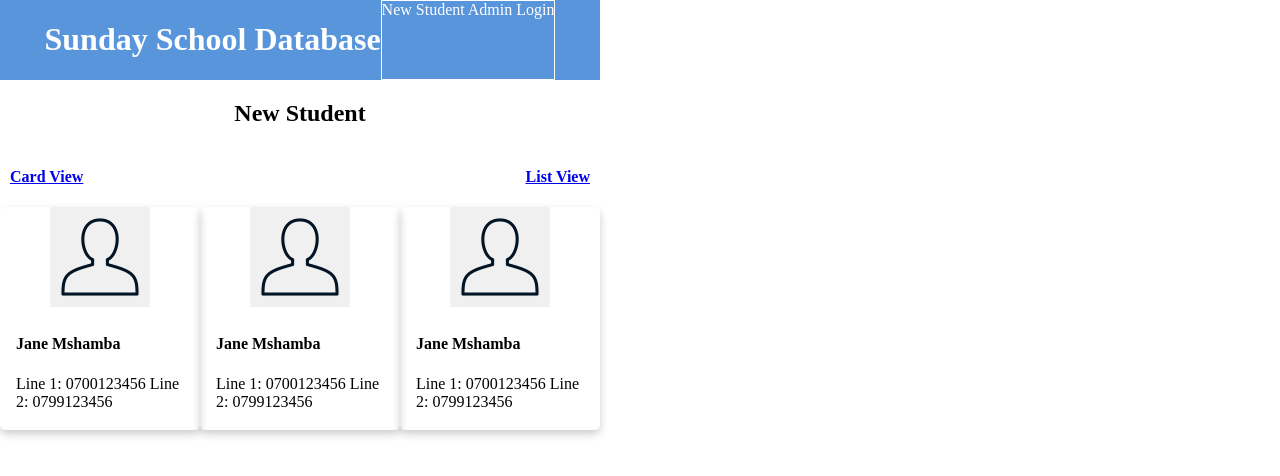
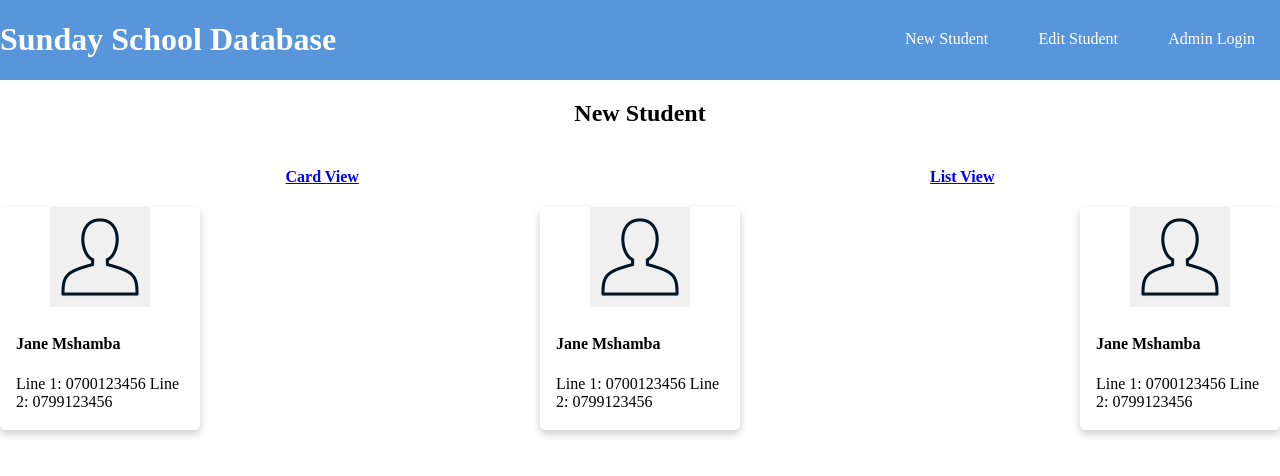
Before and after one commit to avicndugu/sunday-school-database, a PHP site: page /class-view.html in a window 1280 px wide. Shown: the top 476 px of the page. Run offline with PHP 8.4, Linux system fonts and the light colour scheme.

Commit message:
Positioning for mobile view

```diff
--- a/frontend/class-view.html
+++ b/frontend/class-view.html
@@ -21,6 +21,9 @@
                 <div class="menu-items">
                     <a>
                         New Student
+                    </a>
+                    <a>
+                        Edit Student
                     </a>
                     <a>
                         Admin Login
--- a/frontend/main.css
+++ b/frontend/main.css
@@ -1,7 +1,7 @@
 .full-page {
     /*width: 100%;*/
     /*background-color: #282936;*/
-    display: flex;
+    /*display: flex;*/
     /*color:#eee;*/
 }
 /*.left-panel {
@@ -20,20 +20,24 @@
 	background-color: #5995DA;  /* Blue */
  	/*padding: 20px 0;*/
   	display: flex;
-  	justify-content: center;
+  	justify-content:space-between;
 }
 #page-title {
 	text-align: center;
 }
 
 .menu-items {
-  border: 1px solid #fff;  /* For debugging
-  /*width: 900px;*/
+	/*border: 1px solid #fff;  /* For debugging */
+	/*width: 900px;*/
+	padding: 30px 0;
+	display:flex;
+	justify-content: space-around;
+
 }
 
 .tab {
 	display: flex;
- 	justify-content: space-between;
+ 	justify-content: space-around;
 }
 .tab-heading {
 	padding: 5px 10px;
@@ -113,3 +117,11 @@
   	justify-content: space-between;
 
 }
+
+
+/*View on big screen*/
+@media only screen and (min-width: 1200px) {
+	.menu-items {
+		min-width: 400px;
+	}
+}
```
